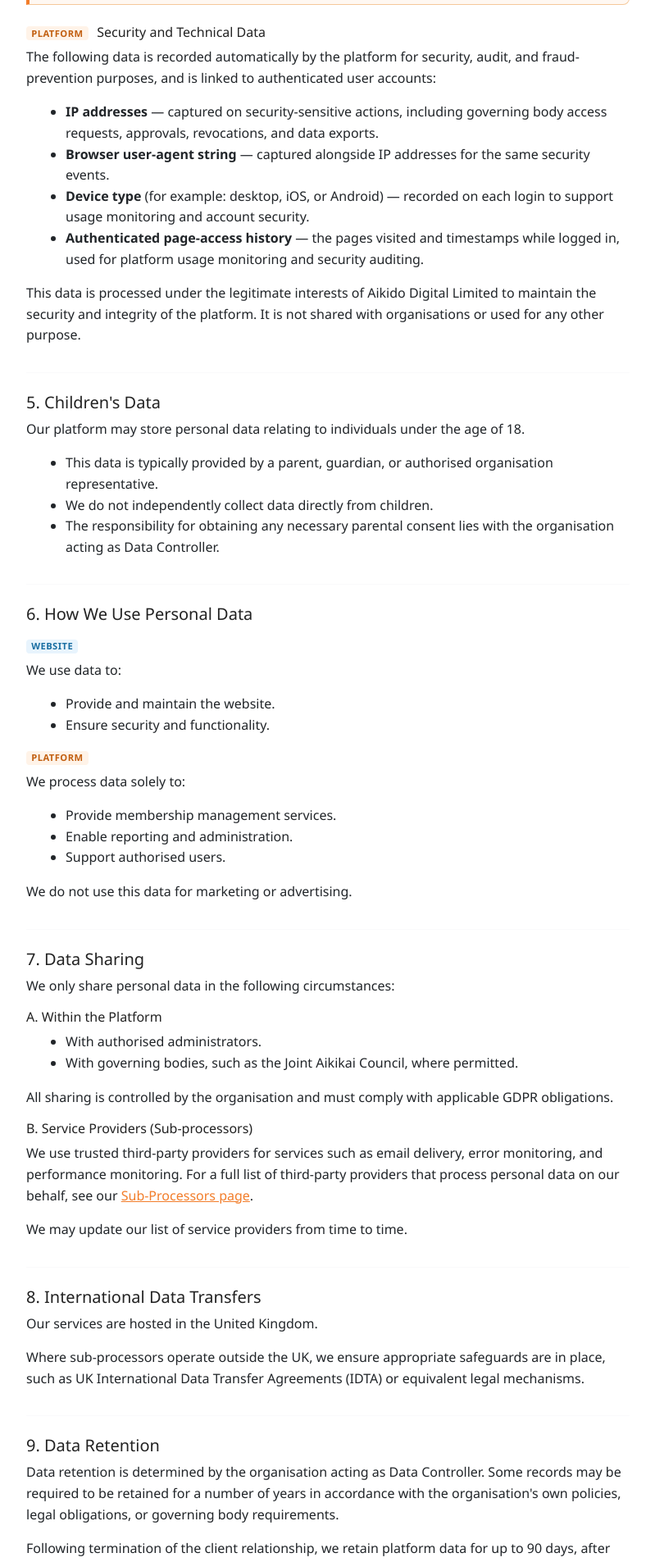
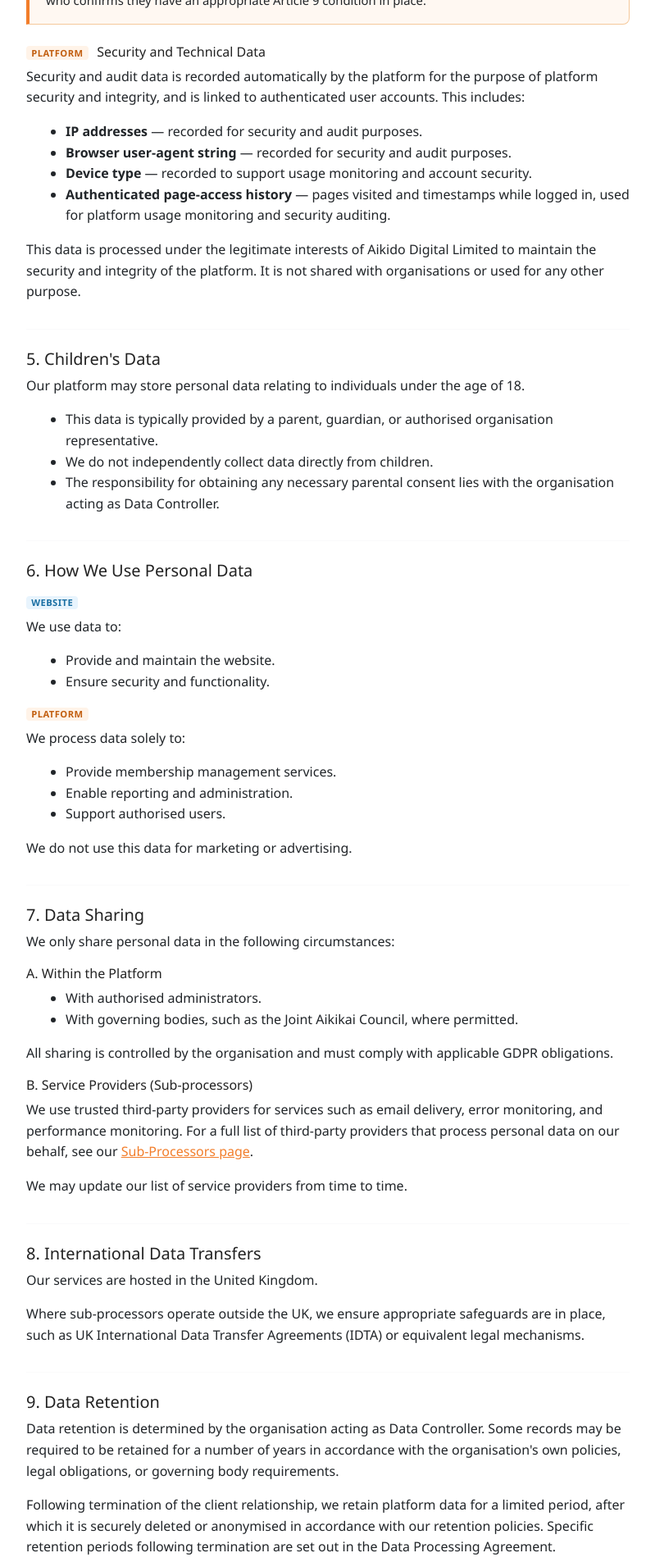
Before and after one commit to pavlakis/aikido-digital-marketing-site, a Vue app: page /privacy-policy in a window 1280 px wide. Shown: the part 2520-4425 px from the top of the page at 82% size, without its empty margins (240-1039 px from the left). Built offline with nearby package versions, Linux system fonts and the light colour scheme.

Commit message:
Limit the wording to essential only

```diff
--- a/src/views/PrivacyPolicy.vue
+++ b/src/views/PrivacyPolicy.vue
@@ -109,16 +109,16 @@
               <li>Relevant medical conditions or ailments.</li>
               <li>Description of existing injury or illness.</li>
             </ul>
-            <p class="mb-0">This data is not required and is only recorded where the organisation determines it is necessary. The lawful basis for processing this data is determined by the organisation acting as Data Controller. The organisation is responsible for ensuring an appropriate Article 9 condition is met, such as explicit consent of the data subject or, in the case of juniors, the vital interests of the individual.</p>
+            <p class="mb-0">This data is not required and is only recorded where the organisation determines it is necessary. The lawful basis for processing this data is determined by the organisation acting as Data Controller. The organisation is responsible for ensuring an appropriate Article 9 condition is met, such as explicit consent of the data subject or, in the case of juniors, the vital interests of the individual. We only process this data under documented written instruction from the organisation, who confirms they have an appropriate Article 9 condition in place.</p>
           </div>
 
           <h3 class="h6 mt-4"><span class="scope-badge scope-platform">Platform</span> Security and Technical Data</h3>
-          <p>The following data is recorded automatically by the platform for security, audit, and fraud-prevention purposes, and is linked to authenticated user accounts:</p>
+          <p>Security and audit data is recorded automatically by the platform for the purpose of platform security and integrity, and is linked to authenticated user accounts. This includes:</p>
           <ul>
-            <li><strong>IP addresses</strong> — captured on security-sensitive actions, including governing body access requests, approvals, revocations, and data exports.</li>
-            <li><strong>Browser user-agent string</strong> — captured alongside IP addresses for the same security events.</li>
-            <li><strong>Device type</strong> (for example: desktop, iOS, or Android) — recorded on each login to support usage monitoring and account security.</li>
-            <li><strong>Authenticated page-access history</strong> — the pages visited and timestamps while logged in, used for platform usage monitoring and security auditing.</li>
+            <li><strong>IP addresses</strong> — recorded for security and audit purposes.</li>
+            <li><strong>Browser user-agent string</strong> — recorded for security and audit purposes.</li>
+            <li><strong>Device type</strong> — recorded to support usage monitoring and account security.</li>
+            <li><strong>Authenticated page-access history</strong> — pages visited and timestamps while logged in, used for platform usage monitoring and security auditing.</li>
           </ul>
           <p>This data is processed under the legitimate interests of Aikido Digital Limited to maintain the security and integrity of the platform. It is not shared with organisations or used for any other purpose.</p>
         </section>
@@ -184,7 +184,7 @@
         <section class="mb-4" aria-labelledby="data-retention">
           <h2 id="data-retention" class="h5 mt-4">9. Data Retention</h2>
           <p>Data retention is determined by the organisation acting as Data Controller. Some records may be required to be retained for a number of years in accordance with the organisation's own policies, legal obligations, or governing body requirements.</p>
-          <p>Following termination of the client relationship, we retain platform data for up to 90 days, after which it is securely deleted or anonymised and backup data is overwritten in accordance with our retention policies.</p>
+          <p>Following termination of the client relationship, we retain platform data for a limited period, after which it is securely deleted or anonymised in accordance with our retention policies. Specific retention periods following termination are set out in the Data Processing Agreement.</p>
           <p>Security and technical data, including IP addresses, device type records, and page-access history, is retained for the duration of the client relationship and deleted on the same schedule as other platform data.</p>
         </section>
 
```
